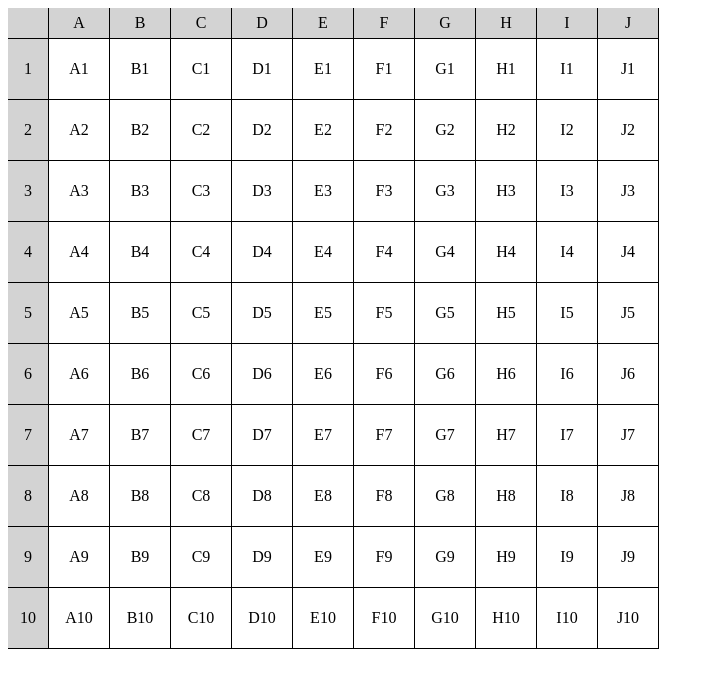
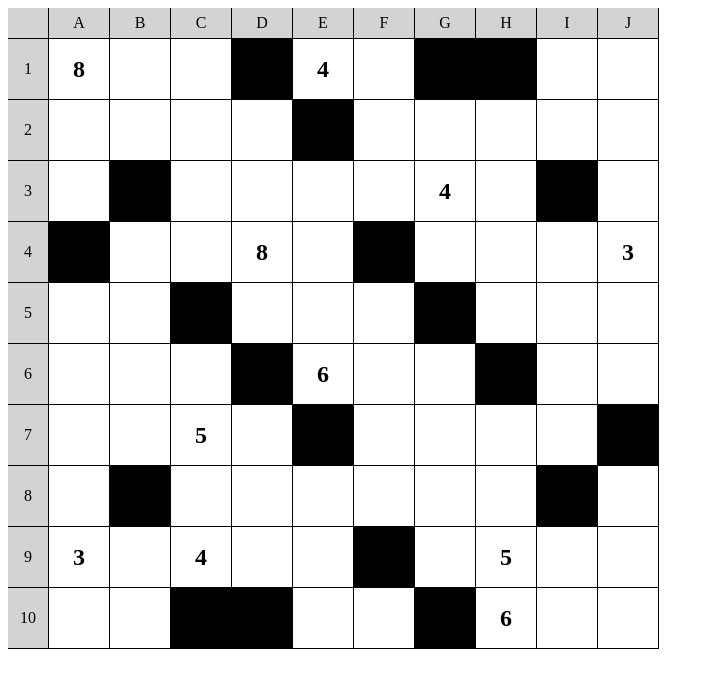
Before and after one commit to falsewasnottrue/istr8s, a plain HTML site: page index.html in a window 1280 px wide. Shown: the whole page, without its empty margins (0-714 px from the left). Drawn offline with nearby package versions, Linux system fonts and the light colour scheme.

Commit message:
board initial state

```diff
--- a/css/styles.css
+++ b/css/styles.css
@@ -43,4 +43,10 @@ div.cell {
   position: relative;
   border-right: 1px solid black;
   border-bottom: 1px solid black;
+  font-weight: bold;
+  font-size: x-large;
 }
+
+div.blocked {
+  background-color: black;
+}
--- a/index.html
+++ b/index.html
@@ -27,134 +27,135 @@
   </div>
   <div class="row">
     <div class="rowheader">1</div>
-    <div class="cell">A1</div>
-    <div class="cell">B1</div>
-    <div class="cell">C1</div>
-    <div class="cell">D1</div>
-    <div class="cell">E1</div>
-    <div class="cell">F1</div>
-    <div class="cell">G1</div>
-    <div class="cell">H1</div>
-    <div class="cell">I1</div>
-    <div class="cell">J1</div>
+    <div class="cell" id="cell-a-1"></div>
+    <div class="cell" id="cell-b-1"></div>
+    <div class="cell" id="cell-c-1"></div>
+    <div class="cell" id="cell-d-1"></div>
+    <div class="cell" id="cell-e-1"></div>
+    <div class="cell" id="cell-f-1"></div>
+    <div class="cell" id="cell-g-1"></div>
+    <div class="cell" id="cell-h-1"></div>
+    <div class="cell" id="cell-i-1"></div>
+    <div class="cell" id="cell-j-1"></div>
   </div>
   <div class="row">
     <div class="rowheader">2</div>
-    <div class="cell">A2</div>
-    <div class="cell">B2</div>
-    <div class="cell">C2</div>
-    <div class="cell">D2</div>
-    <div class="cell">E2</div>
-    <div class="cell">F2</div>
-    <div class="cell">G2</div>
-    <div class="cell">H2</div>
-    <div class="cell">I2</div>
-    <div class="cell">J2</div>
+    <div class="cell" id="cell-a-2"></div>
+    <div class="cell" id="cell-b-2"></div>
+    <div class="cell" id="cell-c-2"></div>
+    <div class="cell" id="cell-d-2"></div>
+    <div class="cell" id="cell-e-2"></div>
+    <div class="cell" id="cell-f-2"></div>
+    <div class="cell" id="cell-g-2"></div>
+    <div class="cell" id="cell-h-2"></div>
+    <div class="cell" id="cell-i-2"></div>
+    <div class="cell" id="cell-j-2"></div>
   </div>
   <div class="row">
     <div class="rowheader">3</div>
-    <div class="cell">A3</div>
-    <div class="cell">B3</div>
-    <div class="cell">C3</div>
-    <div class="cell">D3</div>
-    <div class="cell">E3</div>
-    <div class="cell">F3</div>
-    <div class="cell">G3</div>
-    <div class="cell">H3</div>
-    <div class="cell">I3</div>
-    <div class="cell">J3</div>
+    <div class="cell" id="cell-a-3"></div>
+    <div class="cell" id="cell-b-3"></div>
+    <div class="cell" id="cell-c-3"></div>
+    <div class="cell" id="cell-d-3"></div>
+    <div class="cell" id="cell-e-3"></div>
+    <div class="cell" id="cell-f-3"></div>
+    <div class="cell" id="cell-g-3"></div>
+    <div class="cell" id="cell-h-3"></div>
+    <div class="cell" id="cell-i-3"></div>
+    <div class="cell" id="cell-j-3"></div>
   </div>
   <div class="row">
     <div class="rowheader">4</div>
-    <div class="cell">A4</div>
-    <div class="cell">B4</div>
-    <div class="cell">C4</div>
-    <div class="cell">D4</div>
-    <div class="cell">E4</div>
-    <div class="cell">F4</div>
-    <div class="cell">G4</div>
-    <div class="cell">H4</div>
-    <div class="cell">I4</div>
-    <div class="cell">J4</div>
+    <div class="cell" id="cell-a-4"></div>
+    <div class="cell" id="cell-b-4"></div>
+    <div class="cell" id="cell-c-4"></div>
+    <div class="cell" id="cell-d-4"></div>
+    <div class="cell" id="cell-e-4"></div>
+    <div class="cell" id="cell-f-4"></div>
+    <div class="cell" id="cell-g-4"></div>
+    <div class="cell" id="cell-h-4"></div>
+    <div class="cell" id="cell-i-4"></div>
+    <div class="cell" id="cell-j-4"></div>
   </div>
   <div class="row">
     <div class="rowheader">5</div>
-    <div class="cell">A5</div>
-    <div class="cell">B5</div>
-    <div class="cell">C5</div>
-    <div class="cell">D5</div>
-    <div class="cell">E5</div>
-    <div class="cell">F5</div>
-    <div class="cell">G5</div>
-    <div class="cell">H5</div>
-    <div class="cell">I5</div>
-    <div class="cell">J5</div>
+    <div class="cell" id="cell-a-5"></div>
+    <div class="cell" id="cell-b-5"></div>
+    <div class="cell" id="cell-c-5"></div>
+    <div class="cell" id="cell-d-5"></div>
+    <div class="cell" id="cell-e-5"></div>
+    <div class="cell" id="cell-f-5"></div>
+    <div class="cell" id="cell-g-5"></div>
+    <div class="cell" id="cell-h-5"></div>
+    <div class="cell" id="cell-i-5"></div>
+    <div class="cell" id="cell-j-5"></div>
   </div>
   <div class="row">
     <div class="rowheader">6</div>
-    <div class="cell">A6</div>
-    <div class="cell">B6</div>
-    <div class="cell">C6</div>
-    <div class="cell">D6</div>
-    <div class="cell">E6</div>
-    <div class="cell">F6</div>
-    <div class="cell">G6</div>
-    <div class="cell">H6</div>
-    <div class="cell">I6</div>
-    <div class="cell">J6</div>
+    <div class="cell" id="cell-a-6"></div>
+    <div class="cell" id="cell-b-6"></div>
+    <div class="cell" id="cell-c-6"></div>
+    <div class="cell" id="cell-d-6"></div>
+    <div class="cell" id="cell-e-6"></div>
+    <div class="cell" id="cell-f-6"></div>
+    <div class="cell" id="cell-g-6"></div>
+    <div class="cell" id="cell-h-6"></div>
+    <div class="cell" id="cell-i-6"></div>
+    <div class="cell" id="cell-j-6"></div>
   </div>
   <div class="row">
     <div class="rowheader">7</div>
-    <div class="cell">A7</div>
-    <div class="cell">B7</div>
-    <div class="cell">C7</div>
-    <div class="cell">D7</div>
-    <div class="cell">E7</div>
-    <div class="cell">F7</div>
-    <div class="cell">G7</div>
-    <div class="cell">H7</div>
-    <div class="cell">I7</div>
-    <div class="cell">J7</div>
+    <div class="cell" id="cell-a-7"></div>
+    <div class="cell" id="cell-b-7"></div>
+    <div class="cell" id="cell-c-7"></div>
+    <div class="cell" id="cell-d-7"></div>
+    <div class="cell" id="cell-e-7"></div>
+    <div class="cell" id="cell-f-7"></div>
+    <div class="cell" id="cell-g-7"></div>
+    <div class="cell" id="cell-h-7"></div>
+    <div class="cell" id="cell-i-7"></div>
+    <div class="cell" id="cell-j-7"></div>
   </div>
   <div class="row">
     <div class="rowheader">8</div>
-    <div class="cell">A8</div>
-    <div class="cell">B8</div>
-    <div class="cell">C8</div>
-    <div class="cell">D8</div>
-    <div class="cell">E8</div>
-    <div class="cell">F8</div>
-    <div class="cell">G8</div>
-    <div class="cell">H8</div>
-    <div class="cell">I8</div>
-    <div class="cell">J8</div>
+    <div class="cell" id="cell-a-8"></div>
+    <div class="cell" id="cell-b-8"></div>
+    <div class="cell" id="cell-c-8"></div>
+    <div class="cell" id="cell-d-8"></div>
+    <div class="cell" id="cell-e-8"></div>
+    <div class="cell" id="cell-f-8"></div>
+    <div class="cell" id="cell-g-8"></div>
+    <div class="cell" id="cell-h-8"></div>
+    <div class="cell" id="cell-i-8"></div>
+    <div class="cell" id="cell-j-8"></div>
   </div>
   <div class="row">
     <div class="rowheader">9</div>
-    <div class="cell">A9</div>
-    <div class="cell">B9</div>
-    <div class="cell">C9</div>
-    <div class="cell">D9</div>
-    <div class="cell">E9</div>
-    <div class="cell">F9</div>
-    <div class="cell">G9</div>
-    <div class="cell">H9</div>
-    <div class="cell">I9</div>
-    <div class="cell">J9</div>
+    <div class="cell" id="cell-a-9"></div>
+    <div class="cell" id="cell-b-9"></div>
+    <div class="cell" id="cell-c-9"></div>
+    <div class="cell" id="cell-d-9"></div>
+    <div class="cell" id="cell-e-9"></div>
+    <div class="cell" id="cell-f-9"></div>
+    <div class="cell" id="cell-g-9"></div>
+    <div class="cell" id="cell-h-9"></div>
+    <div class="cell" id="cell-i-9"></div>
+    <div class="cell" id="cell-j-9"></div>
   </div>
   <div class="row">
     <div class="rowheader">10</div>
-    <div class="cell">A10</div>
-    <div class="cell">B10</div>
-    <div class="cell">C10</div>
-    <div class="cell">D10</div>
-    <div class="cell">E10</div>
-    <div class="cell">F10</div>
-    <div class="cell">G10</div>
-    <div class="cell">H10</div>
-    <div class="cell">I10</div>
-    <div class="cell">J10</div>
+    <div class="cell" id="cell-a-10"></div>
+    <div class="cell" id="cell-b-10"></div>
+    <div class="cell" id="cell-c-10"></div>
+    <div class="cell" id="cell-d-10"></div>
+    <div class="cell" id="cell-e-10"></div>
+    <div class="cell" id="cell-f-10"></div>
+    <div class="cell" id="cell-g-10"></div>
+    <div class="cell" id="cell-h-10"></div>
+    <div class="cell" id="cell-i-10"></div>
+    <div class="cell" id="cell-j-10"></div>
   </div>
+  <script src="https://ajax.aspnetcdn.com/ajax/jQuery/jquery-3.4.1.min.js"></script>
   <script src="js/scripts.js"></script>
 </body>
 </html>
--- a/js/scripts.js
+++ b/js/scripts.js
@@ -0,0 +1,62 @@
+var setValue = function(col, row, value) {
+  console.log("setValue " + col + " " + row + " to " + value);
+
+  var id = "#cell-" + col + "-" + row;
+  console.log("id: " + id);
+
+  $(id).text(value);
+}
+
+var setBlocked = function(col, row) {
+  console.log("setBlocked " + col + " " + row);
+
+  var id = "#cell-" + col + "-" + row;
+  console.log("id: " + id);
+
+  $(id).addClass("blocked");
+}
+
+var init = function() {
+  setValue("a", 1, 8);
+  setBlocked("d", 1);
+  setValue("e", 1, 4);
+  setBlocked("g", 1);
+  setBlocked("h", 1);
+
+  setBlocked("e", 2);
+
+  setBlocked("b", 3);
+  setValue("g", 3, 4);
+  setBlocked("i", 3);
+
+  setBlocked("a", 4);
+  setValue("d", 4, 8);
+  setBlocked("f", 4);
+  setValue("j", 4, 3);
+
+  setBlocked("c", 5);
+  setBlocked("g", 5);
+
+  setBlocked("d", 6);
+  setValue("e", 6, 6);
+  setBlocked("h", 6);
+
+  setValue("c", 7, 5);
+  setBlocked("e", 7);
+  setBlocked("j", 7);
+
+  setBlocked("b", 8);
+  setBlocked("i", 8);
+
+  setValue("a", 9, 3);
+  setValue("c", 9, 4);
+  setBlocked("f", 9);
+  setValue("h", 9, 5);
+
+  setBlocked("c", 10);
+  setBlocked("d", 10);
+  setBlocked("g", 10);
+  setValue("h", 10, 6);
+}
+
+init();
```
